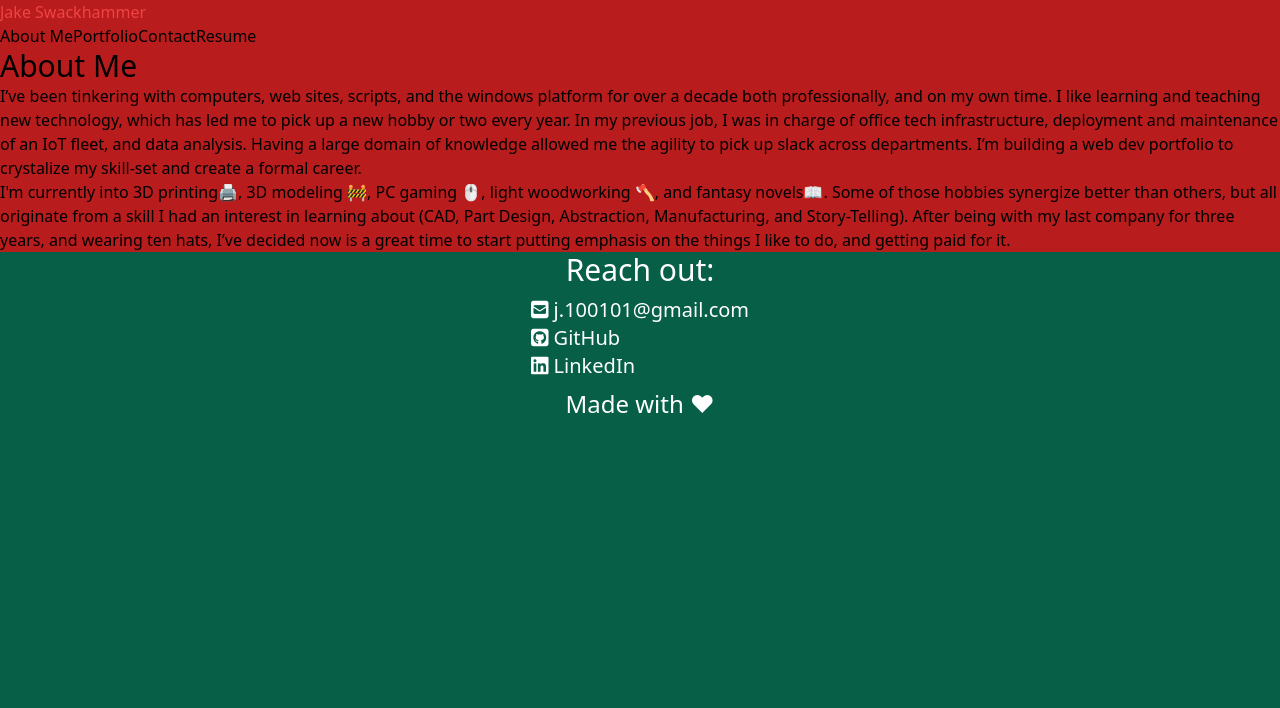
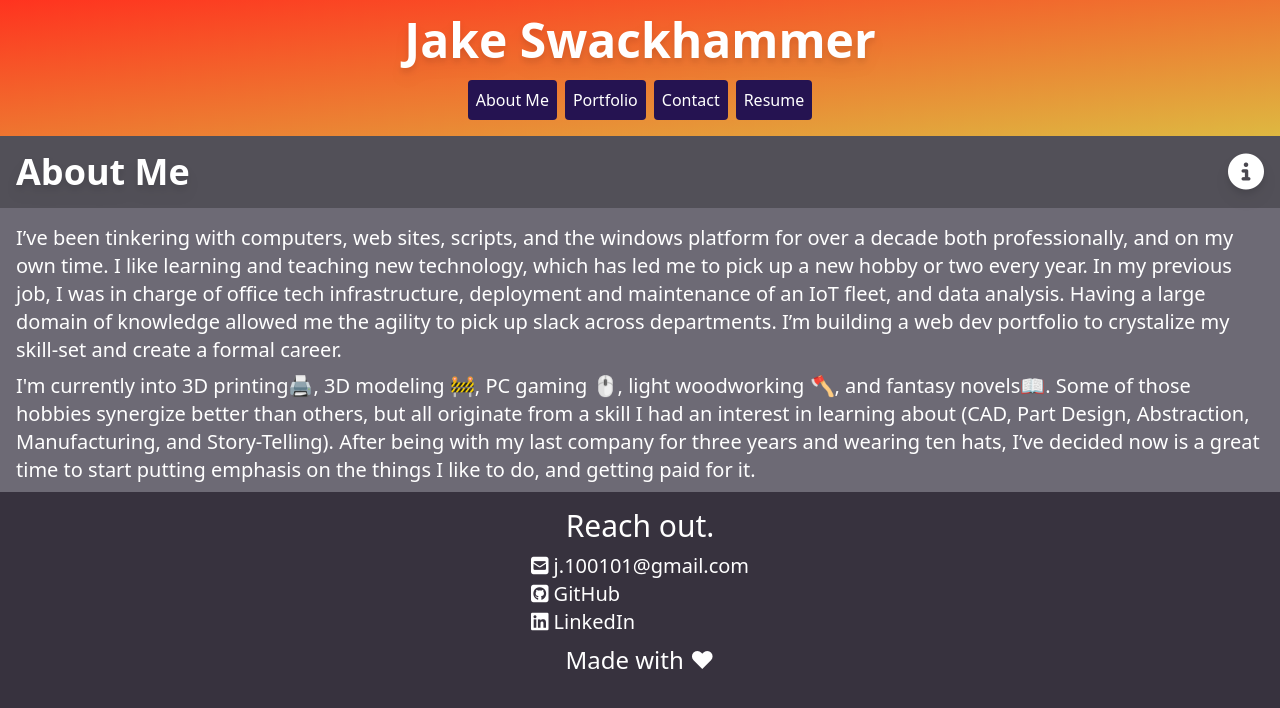
Before and after one commit to graybishop/react-portfolio, a React (Create React App) app: page / in a window 1280 px wide. Shown: the top 708 px of the page. Built offline with nearby package versions, Linux system fonts and the light colour scheme.

Commit message:
added style to navbar and to about us page

```diff
--- a/src/components/About/About.js
+++ b/src/components/About/About.js
@@ -1,11 +1,14 @@
 const About = () => {
 
   return (
-    <section>
-      <h2 className="text-3xl">About Me</h2>
-      <div>
-        <p>I’ve been tinkering with computers, web sites, scripts, and the windows platform for over a decade both professionally, and on my own time. I like learning and teaching new technology, which has led me to pick up a new hobby or two every year. In my previous job, I was in charge of office tech infrastructure, deployment and maintenance of an IoT fleet, and data analysis. Having a large domain of knowledge allowed me the agility to pick up slack across departments.   I’m building a web dev portfolio to crystalize my skill-set and create a formal career.  </p>
-        <p>I'm currently into 3D printing🖨, 3D modeling 🚧, PC gaming 🖱, light woodworking 🪓, and fantasy novels📖. Some of those hobbies synergize better than others, but all originate from a skill I had an interest in learning about (CAD, Part Design, Abstraction, Manufacturing, and Story-Telling). After being with my last company for three years, and wearing ten hats, I’ve decided now is a great time to start putting emphasis on the things I like to do, and getting paid for it. </p>
+    <section className="bg-dim-gray text-white container mx-auto">
+      <div className='headerDiv'>
+        <h2>About Me</h2>
+        <i className="fas fa-info-circle"></i>
+      </div>
+      <div className="flex flex-col gap-2 px-4 py-2 text-xl">
+        <p>I’ve been tinkering with computers, web sites, scripts, and the windows platform for over a decade both professionally, and on my own time. I like learning and teaching new technology, which has led me to pick up a new hobby or two every year. In my previous job, I was in charge of office tech infrastructure, deployment and maintenance of an IoT fleet, and data analysis. Having a large domain of knowledge allowed me the agility to pick up slack across departments. I’m building a web dev portfolio to crystalize my skill-set and create a formal career.</p>
+        <p>I'm currently into 3D printing🖨, 3D modeling 🚧, PC gaming 🖱, light woodworking 🪓, and fantasy novels📖. Some of those hobbies synergize better than others, but all originate from a skill I had an interest in learning about (CAD, Part Design, Abstraction, Manufacturing, and Story-Telling). After being with my last company for three years and wearing ten hats, I’ve decided now is a great time to start putting emphasis on the things I like to do, and getting paid for it.</p>
       </div>
     </section>
   );
--- a/src/components/page-components/Footer.js
+++ b/src/components/page-components/Footer.js
@@ -1,11 +1,11 @@
 const Footer = () => {
   return (
-    <div className='flex-grow bg-green-800 flex flex-col items-center gap-2 text-white'>
-      <h2 className='text-3xl'>Reach out:</h2>
+    <div className='flex-grow bg-black-coffee flex flex-col items-center gap-2 text-white text-fakecolor py-4'>
+      <h2 className='text-3xl'>Reach out.</h2>
       <ul className='text-xl'>
         <li><a href="mailto:j.100101@gmail.com"><i class="fas fa-envelope-square"></i> j.100101@gmail.com</a></li>
-        <li><a href="https://github.com/GrayBishop" target="_blank" rel="noreferrer"><i class="fab fa-github-square"></i> GitHub</a></li>
-        <li><a href="https://www.linkedin.com/in/jake-s-285670218/" target="_blank" rel="noreferrer"><i class="fab fa-linkedin"></i> LinkedIn</a></li>
+        <li><a href="https://github.com/GrayBishop" target="_blank" rel="noreferrer"><i className="fab fa-github-square"></i> GitHub</a></li>
+        <li><a href="https://www.linkedin.com/in/jake-s-285670218/" target="_blank" rel="noreferrer"><i className="fab fa-linkedin"></i> LinkedIn</a></li>
       </ul>
       <p className='text-2xl'>Made with ❤</p>
     </div>
--- a/src/components/page-components/Header.js
+++ b/src/components/page-components/Header.js
@@ -4,8 +4,8 @@ const Header = (props) => {
 
 
   return(
-    <header>
-        <h1 className="text-red-500">Jake Swackhammer</h1>
+    <header className="bg-gradient-to-tl from-gold-metallic to-red-ryb flex flex-col items-center p-4 gap-4 text-white ">
+        <h1 className="text-5xl font-bold filter drop-shadow-lg">Jake Swackhammer</h1>
         <Navigation navigationProps={props.navigationProps} />
     </header>
   )
--- a/src/components/page-components/Navigation.js
+++ b/src/components/page-components/Navigation.js
@@ -6,7 +6,7 @@ const Navigation = ({navigationProps}) => {
 
 
   return (
-    <nav>
+    <nav className='flex flex-row gap-2'>
       <button onClick={()=>clickHandler(navigationProps.pages[0])}>About Me</button>
       <button onClick={()=>clickHandler(navigationProps.pages[1])}>Portfolio</button>
       <button onClick={()=>clickHandler(navigationProps.pages[2])}>Contact</button>
--- a/src/index.css
+++ b/src/index.css
@@ -1,3 +1,11 @@
 @tailwind base;
 @tailwind components;
 @tailwind utilities;
+
+button {
+  @apply border-fancy-purple text-white p-2 bg-fancy-purple rounded hover:bg-fancy-purple-hovered
+}
+
+.headerDiv{
+  @apply flex flex-row justify-between items-center px-4 py-4 mb-2 filter drop-shadow-lg text-4xl font-semibold backdrop-filter backdrop-brightness-75
+}
--- a/tailwind.config.js
+++ b/tailwind.config.js
@@ -2,10 +2,19 @@ module.exports = {
   purge: ['./src/**/*.{js,jsx,ts,tsx}', './public/index.html'],
   darkMode: false, // or 'media' or 'class'
   theme: {
-    extend: {},
+    extend: {
+      colors: {
+        "red-ryb": "#FF331F",
+        "dim-gray": "#6d6a75",
+        "black-coffee": "#37323e",
+        "gold-metallic": "#deb841",
+        "fancy-purple": "#251351",
+        "fancy-purple-hovered": "#3C1F84"
+      }
+    },
   },
   variants: {
     extend: {},
   },
   plugins: [],
-}
+};
```
